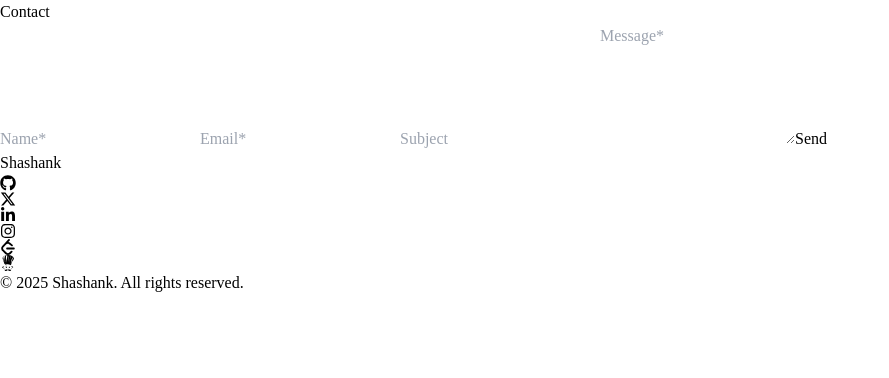
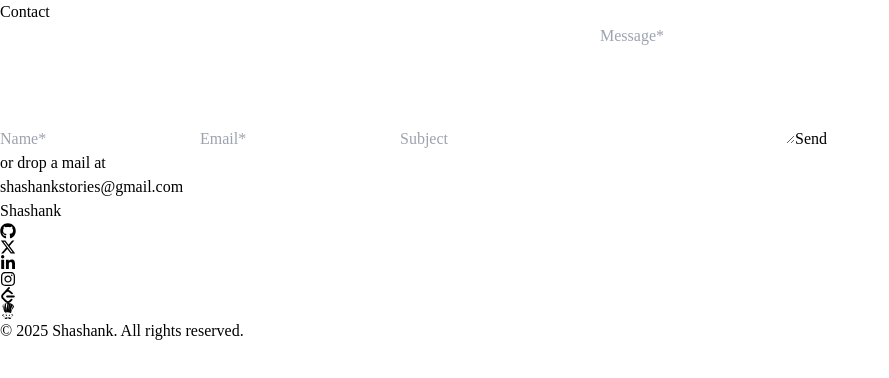
Before and after one commit to shashankaz/portfolio-2025, a Next.js app: page /contact in a window 1280 px wide. Shown: the top 378 px of the page, without its empty margins (0-889 px from the left). Built offline with nearby package versions, Linux system fonts and the light colour scheme; a web font is replaced by a local one.

Commit message:
add email contact link to Contact page

```diff
--- a/src/app/(pages)/contact/page.tsx
+++ b/src/app/(pages)/contact/page.tsx
@@ -1,5 +1,6 @@
 "use client";
 
+import Link from "next/link";
 import { useState } from "react";
 
 interface FormData {
@@ -96,6 +97,21 @@ const Contact = () => {
           {isSubmitting ? "Sending..." : "Send"}
         </button>
       </form>
+
+      <div className="flex items-center justify-center gap-2 my-8">
+        <div className="h-[1px] w-full bg-black flex-1"></div>
+        <p>or drop a mail at</p>
+        <div className="h-[1px] w-full bg-black flex-1"></div>
+      </div>
+
+      <div className="text-center">
+        <Link
+          href="mailto:shashankstories@gmail.com"
+          className="hover:text-blue-500"
+        >
+          shashankstories@gmail.com
+        </Link>
+      </div>
     </div>
   );
 };
```
